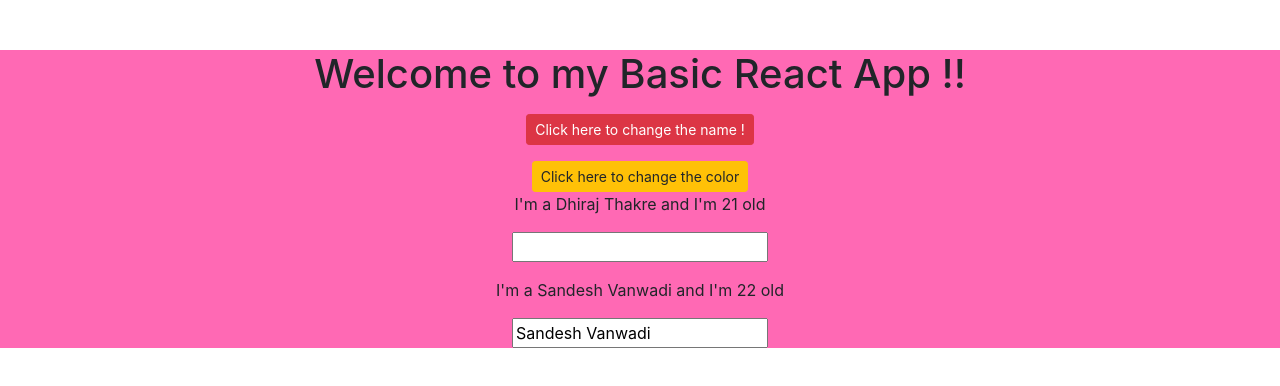
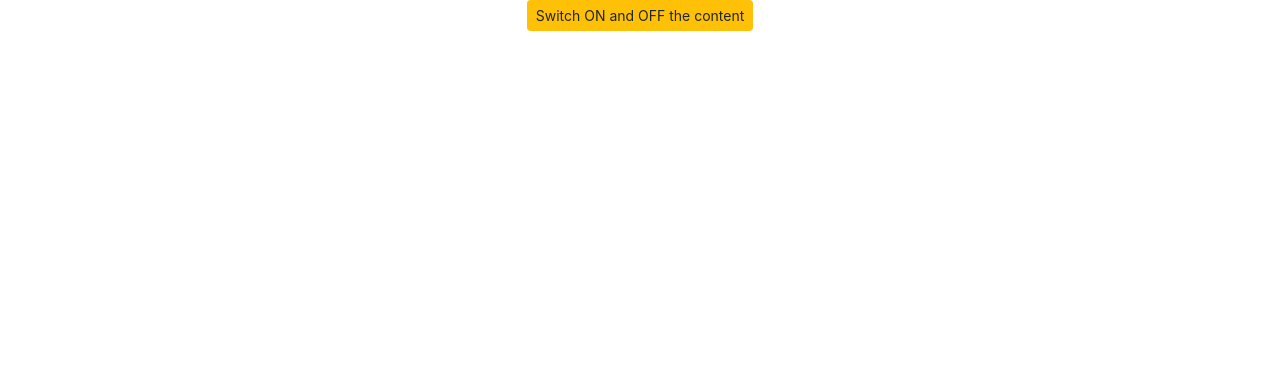
Before and after one commit to dhirajthakre21/BeginingReact, a React (Create React App) app: page / in a window 1280 px wide. Shown: the top 386 px of the page. Built offline with nearby package versions, Linux system fonts and the light colour scheme.

Commit message:
Added ShowPerson to render container

```diff
--- a/src/App.js
+++ b/src/App.js
@@ -19,7 +19,8 @@ const App = ()=> {
 				{ name : 'Sandesh Vanwadi' , age : '22'}
 
 
-				  ]
+				  ] ,
+
 
 	});
 	const [colorState , setColorState ]= useState ({
@@ -32,6 +33,9 @@ const App = ()=> {
 		]
 
 	});
+	const [showPersonState , setShowPersonState] = useState ({
+		 showPerson : false
+	}) ;
 
 		const colorChanger =()=>
 		{	if (colorState.colors[0].color==='#FF69B4')
@@ -96,12 +100,38 @@ const App = ()=> {
 
 		}
 
+		const componentLoader = () =>
+		{
+			if (showPersonState.showPerson=== false )
+				{
+			setShowPersonState ({
+					showPerson : true })
+				}
+
+
+			else {
+				setShowPersonState ({
+					showPerson : false })
+				}
+			}
+
+
+
 
 		return (
 			// pass this data to component
 			// this refers to global object
+			<div>
+				<div className='App'>
+					<Button className='btn btn-warning btn-sm'
+					onClick={componentLoader}
+					> Switch ON and OFF the content </Button>
+				</div>
+				{ showPersonState.showPerson === true  ? // you can write javaScript expression inside the quatation mark .
+
 					<div style={{backgroundColor: colorState.colors[0].color }}
 						className="App">
+
 
 						<h1 className='header'> Welcome to my Basic React App  !! </h1>
 
@@ -126,8 +156,7 @@ const App = ()=> {
 
 							 />
 
-
-
+						</div> : null  }
 			</div>
 				)
 
```
Lines whose indentation alone changed are shown as unchanged.
